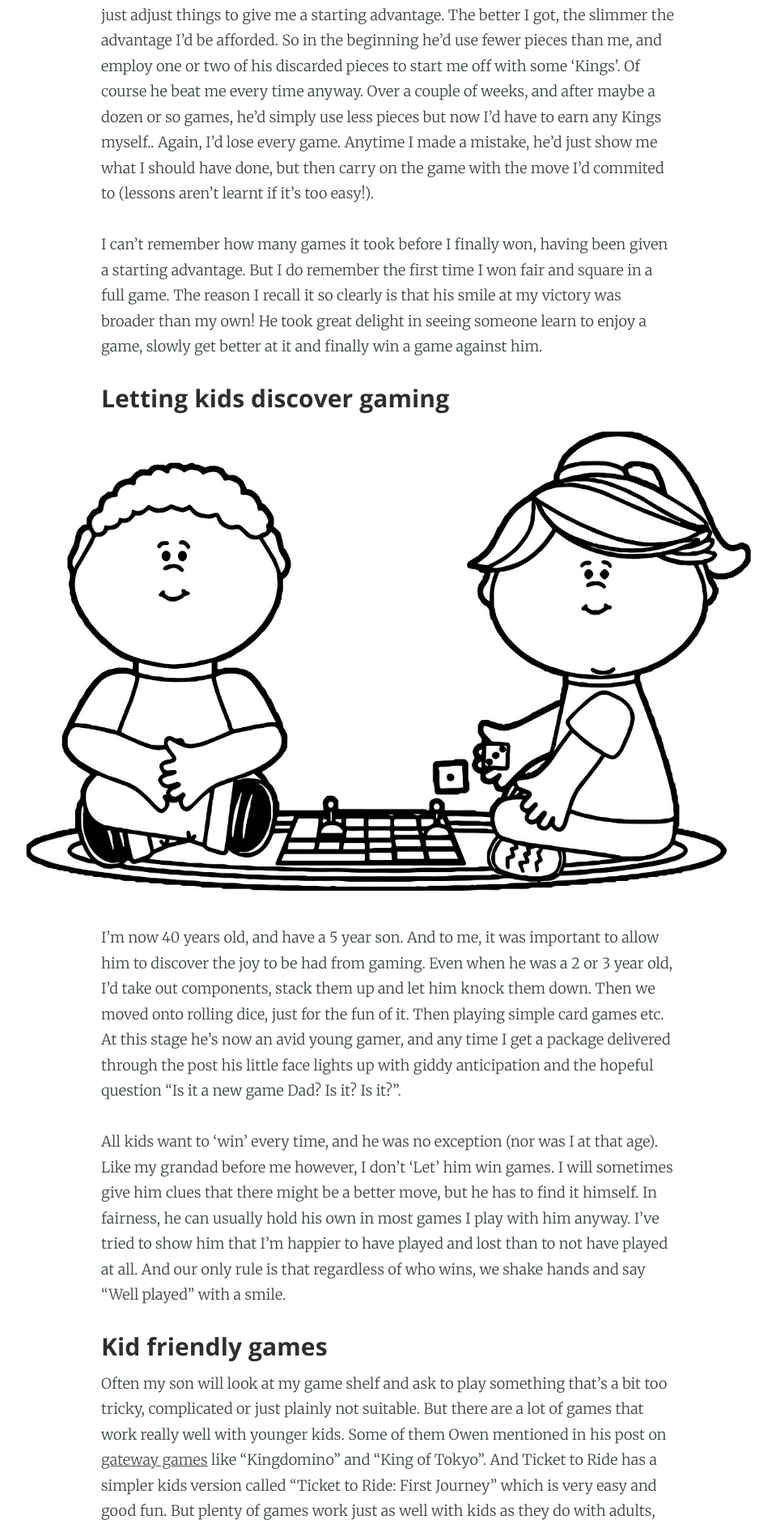
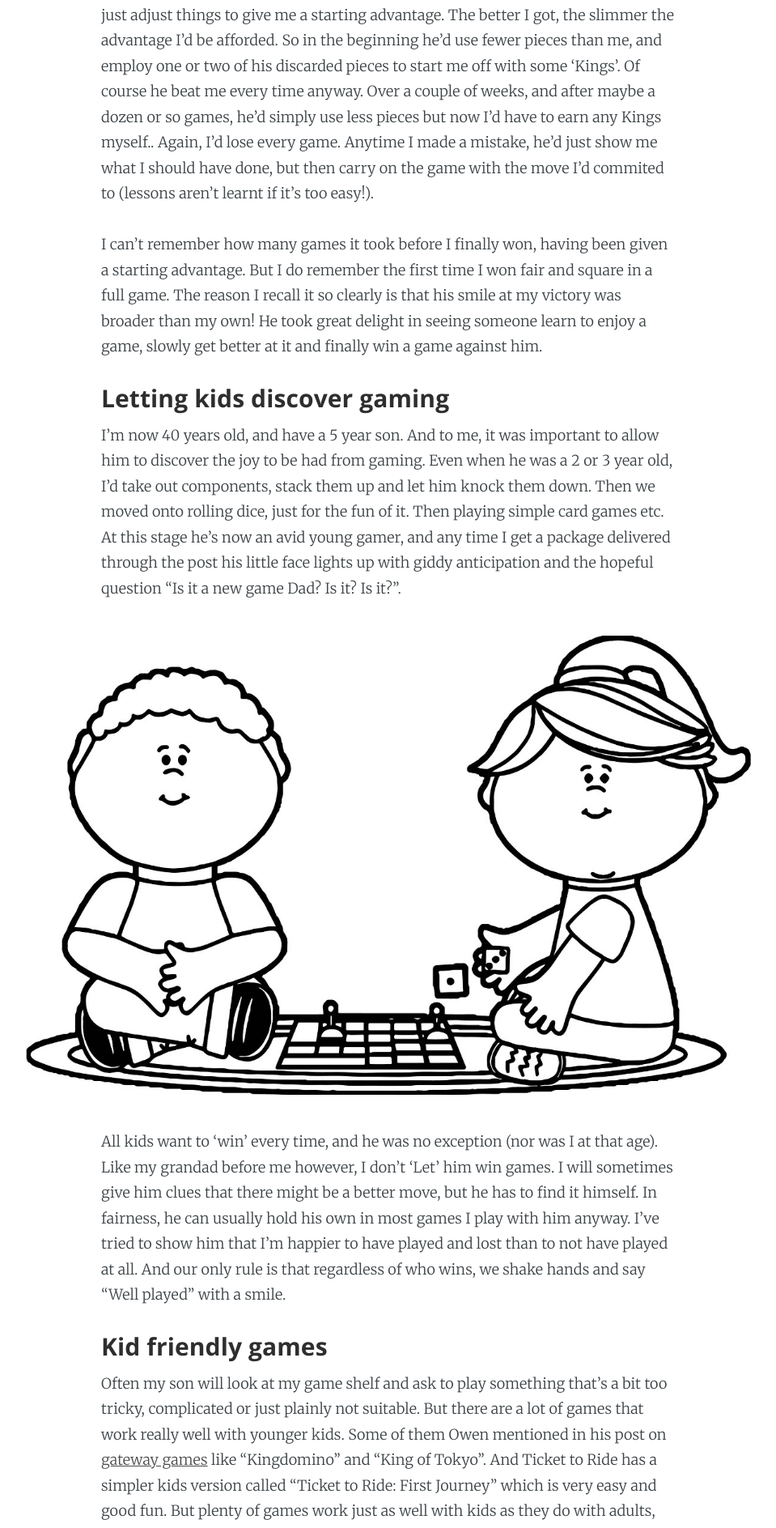
Before and after one commit to owenmcg/owenmcg.github.io, a Jekyll site: the page built from _posts/2018-01-24-Growing-up-with-games.md, in a window 1280 px wide. Shown: the part 1956-3843 px from the top of the page at 81% size, without its empty margins (160-1119 px from the left). Built offline with Jekyll 4.4.1, drawn with Linux system fonts in a browser that asks for light colours; nearby versions of some CDN libraries.

Commit message:
rearranged img location

```diff
--- a/_posts/2018-01-24-Growing-up-with-games.md
+++ b/_posts/2018-01-24-Growing-up-with-games.md
@@ -26,9 +26,9 @@ I can't remember how many games it took before I finally won, having been given
 
 ### Letting kids discover gaming
 
+I'm now 40 years old, and have a 5 year son.  And to me, it was important to allow him to discover the joy to be had from gaming.  Even when he was a 2 or 3 year old, I'd take out components, stack them up and let him knock them down.  Then we moved onto rolling dice, just for the fun of it.  Then playing simple card games etc.  At this stage he's now an avid young gamer, and any time I get a package delivered through the post his little face lights up with giddy anticipation and the hopeful question "Is it a new game Dad? Is it? Is it?".
+
 ![Kids Gaming](http://www.wicklowmeeples.com/assets/images/Kids-Gaming.jpg)
-
-I'm now 40 years old, and have a 5 year son.  And to me, it was important to allow him to discover the joy to be had from gaming.  Even when he was a 2 or 3 year old, I'd take out components, stack them up and let him knock them down.  Then we moved onto rolling dice, just for the fun of it.  Then playing simple card games etc.  At this stage he's now an avid young gamer, and any time I get a package delivered through the post his little face lights up with giddy anticipation and the hopeful question "Is it a new game Dad? Is it? Is it?".
 
 All kids want to 'win' every time, and he was no exception (nor was I at that age).  Like my grandad before me however, I don't 'Let' him win games.  I will sometimes give him clues that there might be a better move, but he has to find it himself.  In fairness, he can usually hold his own in most games I play with him anyway.  I've tried to show him that I'm happier to have played and lost than to not have played at all.  And our only rule is that regardless of who wins, we shake hands and say "Well played" with a smile.
 
```
